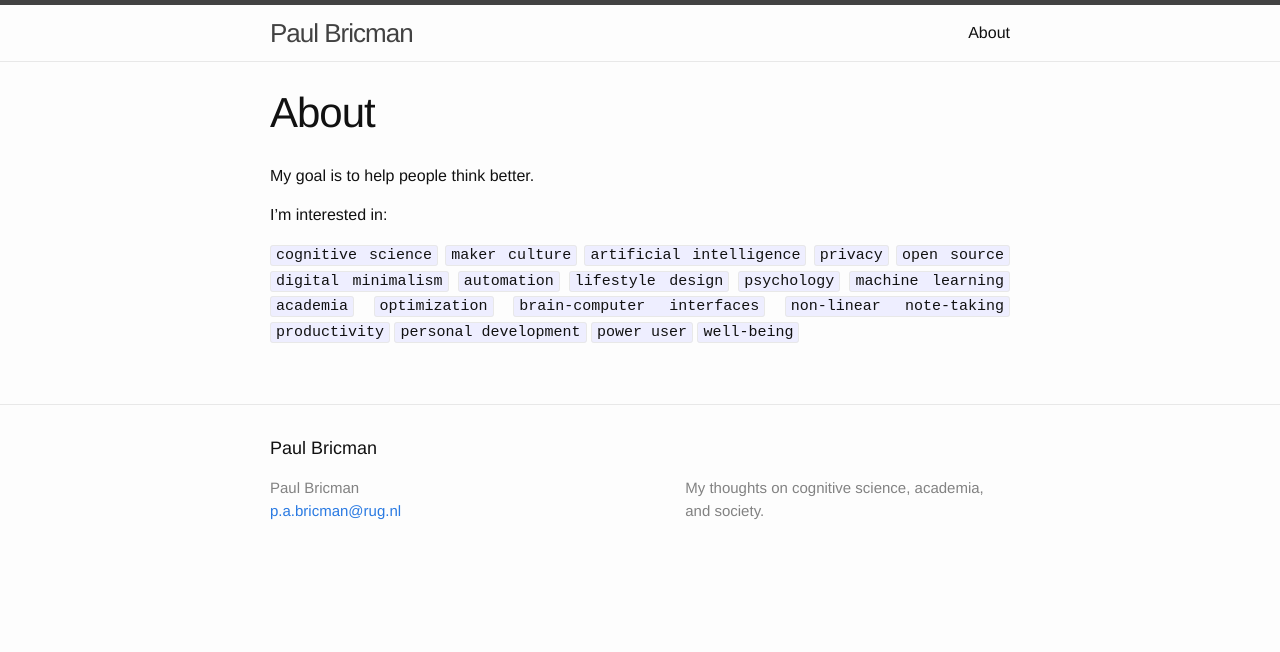
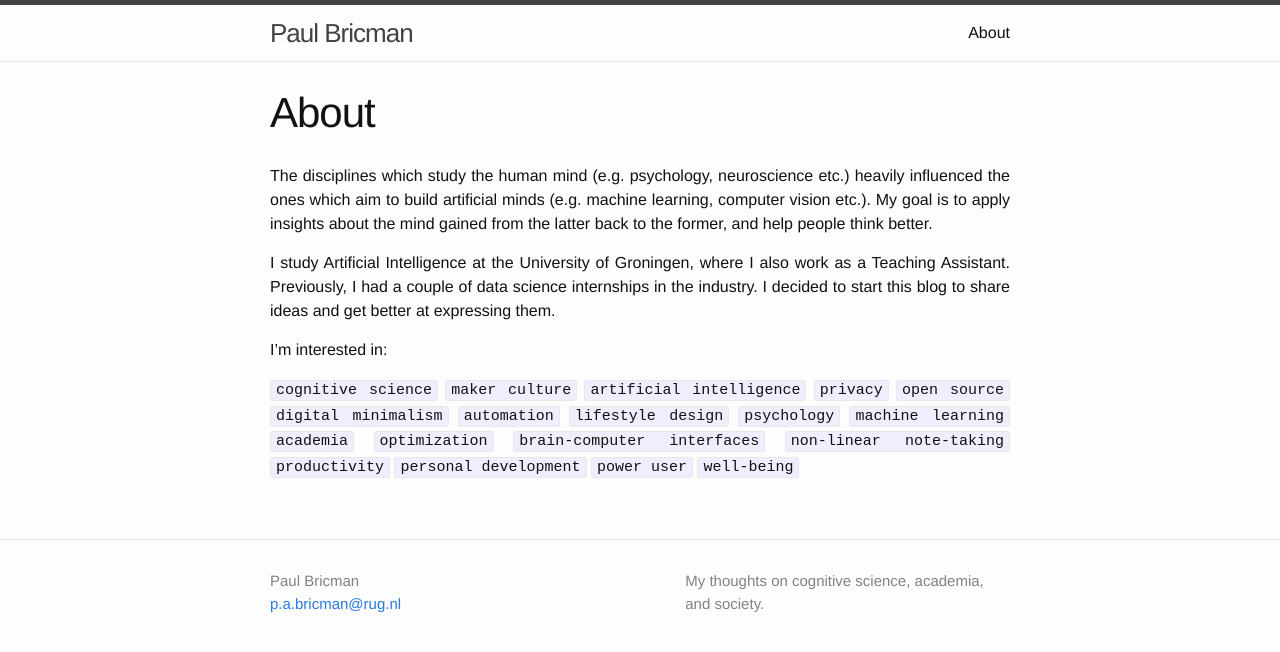
Before and after one commit to paulbricman/paulbricman.github.io, a Jekyll site: the page built from about.md, in a window 1280 px wide. Shown: the top 652 px of the page. Built offline with Jekyll 4.4.1, drawn with Linux system fonts in a browser that asks for light colours.

Commit message:
Update About

```diff
--- a/_includes/footer.html
+++ b/_includes/footer.html
@@ -1,8 +1,6 @@
 <footer class="site-footer">
 
   <div class="wrapper">
-
-    <h2 class="footer-heading">{{ site.title }}</h2>
 
     <div class="footer-col-wrapper">
       <div class="footer-col footer-col-1">
--- a/about.md
+++ b/about.md
@@ -4,7 +4,9 @@ title: About
 permalink: /about/
 ---
 
-My goal is to help people think better.
+The disciplines which study the human mind (e.g. psychology, neuroscience etc.) heavily influenced the ones which aim to build artificial minds (e.g. machine learning, computer vision etc.). My goal is to apply insights about the mind gained from the latter back to the former, and help people think better.
+
+I study Artificial Intelligence at the University of Groningen, where I also work as a Teaching Assistant. Previously, I had a couple of data science internships in the industry. I decided to start this blog to share ideas and get better at expressing them.
 
 I'm interested in:
 
```
Also changed, not shown: 6 other files.
